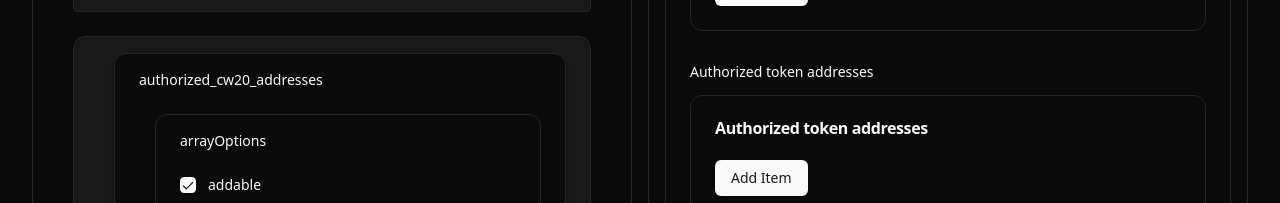
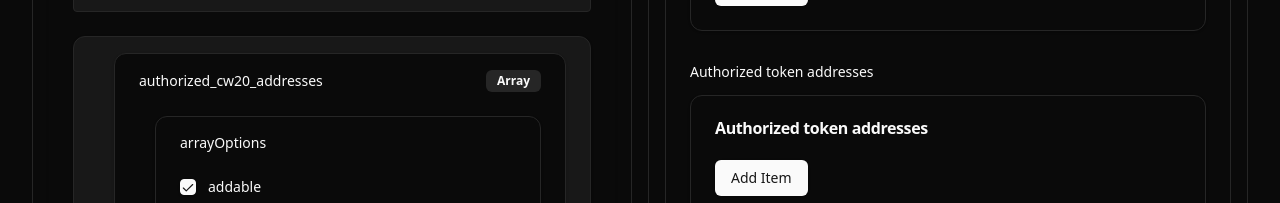
Before and after one commit to preyanshu/schema_builder_demo, a Next.js app: page / in a window 1280 px wide. Shown: the part 423-626 px from the top of the page. Built offline with nearby package versions, Linux system fonts and the light colour scheme.

Commit message:
added field type badge

```diff
--- a/src/components/UISchemaEditorForm.tsx
+++ b/src/components/UISchemaEditorForm.tsx
@@ -8,6 +8,7 @@ import {EmptyValueField} from '@/components/EmptyValueField';
 import { getNodeByPath } from '@/utils/pathHelpers';
 import { allowedWidgetsMapping,widgetOptions} from '@/constants';
 import { Label } from './ui/label';
+import { Badge } from './ui/badge';
 
 const UISchemaEditorForm: FC<UISchemaEditorProps> = ({ uiSchema, onChange }) => {
   const [localSchema, setLocalSchema] = useState<any>(uiSchema);
@@ -151,9 +152,14 @@ const updateSchema = useCallback((path:any, value:any) => {
             <CardContent className="pt-4 space-y-4">
             <fieldset className="space-y-4" key={`${fieldKey}-cond-${depth}`}>
 
-                <legend className="text-sm font-medium mb-2">
-                  {key.replace(/^ui:/, '')}
-                </legend>
+            <legend className="flex justify-between items-center text-sm font-medium mb-2 w-full">
+        <span>{key.replace(/^ui:/, '')}</span>
+        {value["ui:fieldType"] ? (
+          <Badge variant="secondary">{value["ui:fieldType"]}</Badge>
+        ) : value["ui:arrayOptions"] ? (
+          <Badge variant="secondary">Array</Badge>
+        ) : null}
+      </legend>
                 {value.hasOwnProperty('ui:order') &&
                   Array.isArray(value['ui:order']) && (
                     <div className={`ml-${(depth + 1) * 4} mb-4`} >
```
